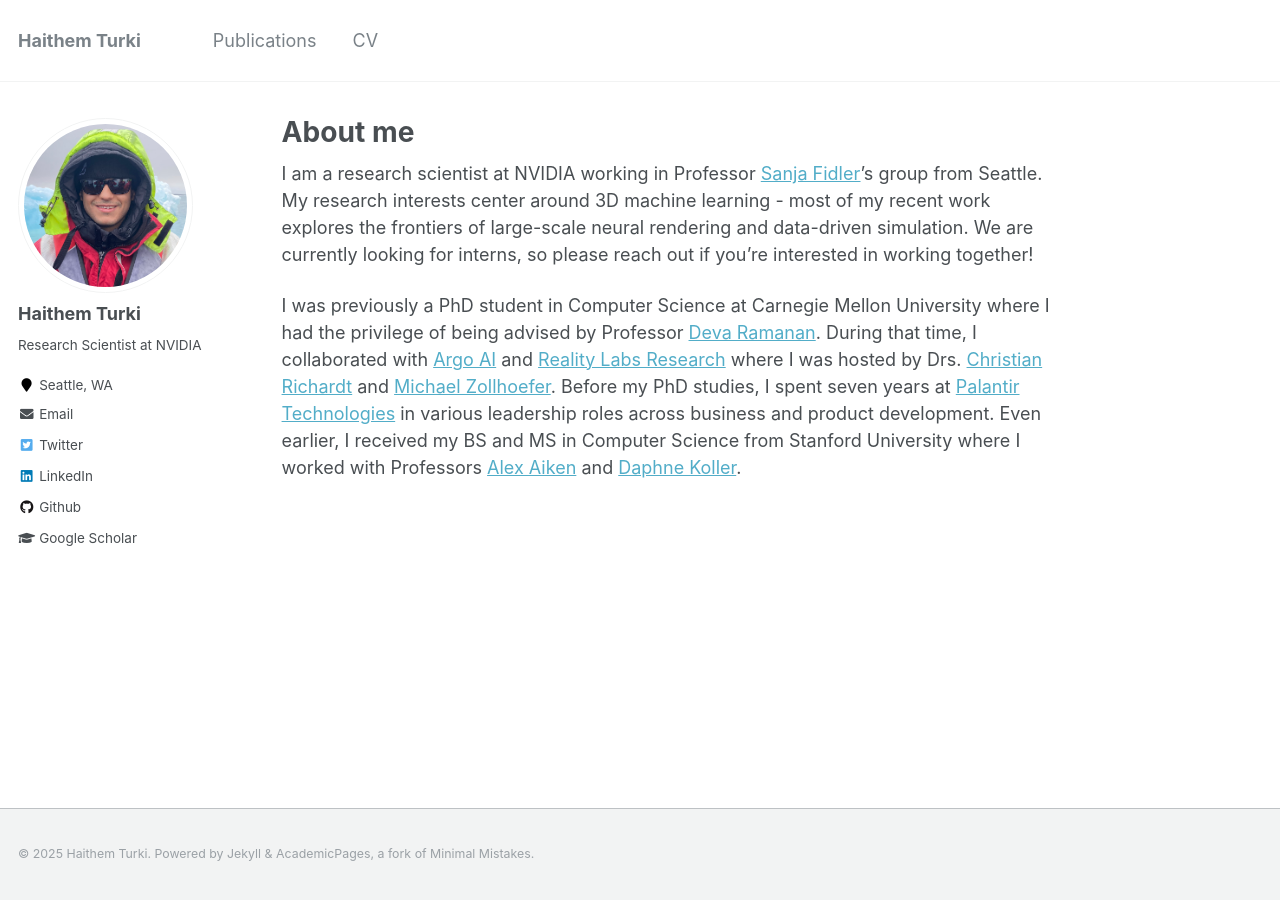
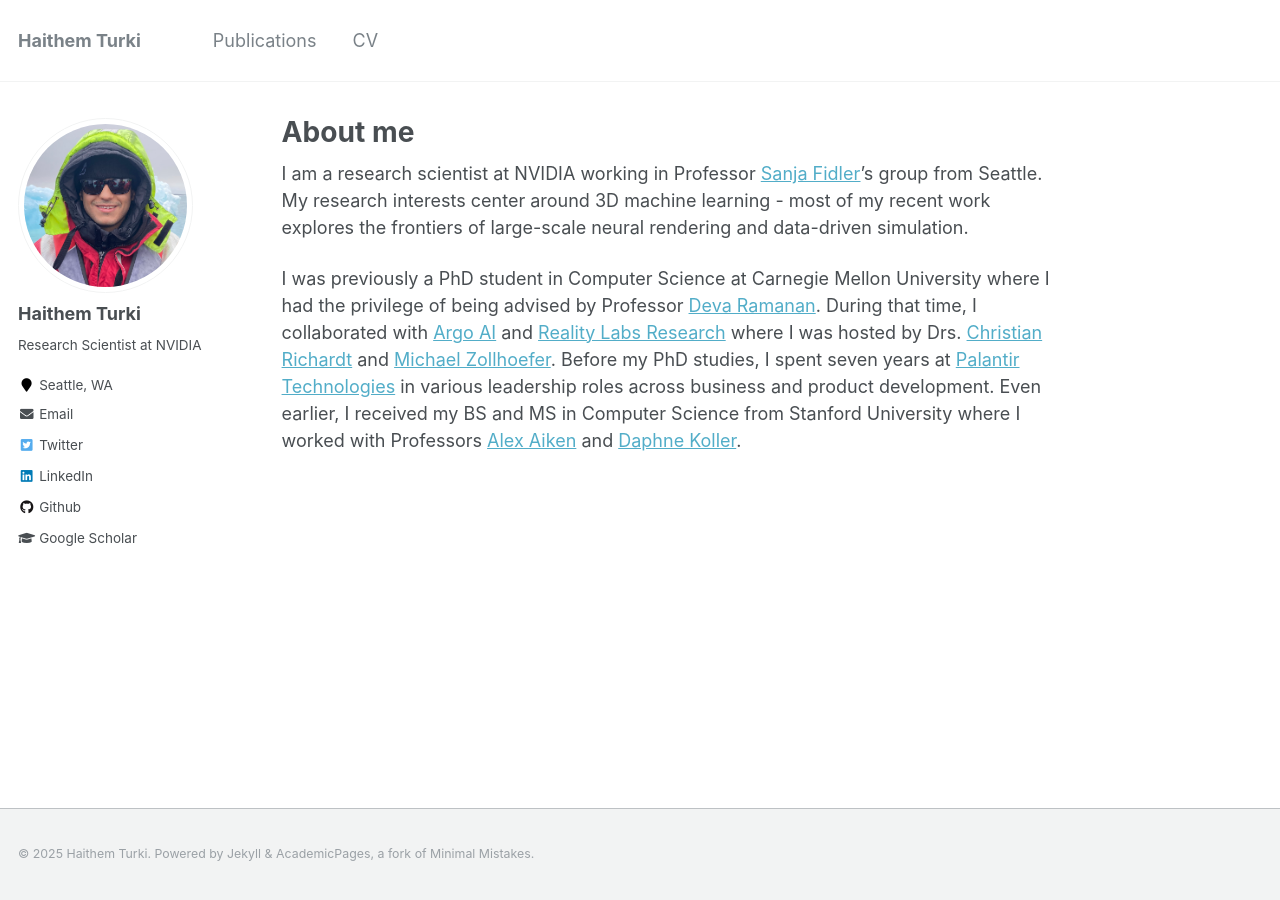
Before and after one commit to hturki/hturki.github.io, a Jekyll site: the page built from _pages/about.md, in a window 1280 px wide. Built offline with Jekyll 4.4.1, drawn with Linux system fonts in a browser that asks for light colours.

Commit message:
intern season over

```diff
--- a/_pages/about.md
+++ b/_pages/about.md
@@ -8,6 +8,6 @@ redirect_from:
   - /about.html
 ---
 
-I am a research scientist at NVIDIA working in Professor [Sanja Fidler](https://www.cs.utoronto.ca/~fidler/)'s group from Seattle. My research interests center around 3D machine learning - most of my recent work explores the frontiers of large-scale neural rendering and data-driven simulation. We are currently looking for interns, so please reach out if you're interested in working together!
+I am a research scientist at NVIDIA working in Professor [Sanja Fidler](https://www.cs.utoronto.ca/~fidler/)'s group from Seattle. My research interests center around 3D machine learning - most of my recent work explores the frontiers of large-scale neural rendering and data-driven simulation.
 
 I was previously a PhD student in Computer Science at Carnegie Mellon University where I had the privilege of being advised by Professor [Deva Ramanan](http://www.cs.cmu.edu/~deva/). During that time, I collaborated with [Argo AI](https://en.wikipedia.org/wiki/Argo_AI) and [Reality Labs Research](https://about.meta.com/realitylabs/) where I was hosted by Drs. [Christian Richardt](https://richardt.name/) and [Michael Zollhoefer](https://zollhoefer.com/). Before my PhD studies, I spent seven years at [Palantir Technologies](https://www.palantir.com/) in various leadership roles across business and product development. Even earlier, I received my BS and MS in Computer Science from Stanford University where I worked with Professors [Alex Aiken](http://theory.stanford.edu/~aiken/) and [Daphne Koller](https://ai.stanford.edu/~koller/).
```
